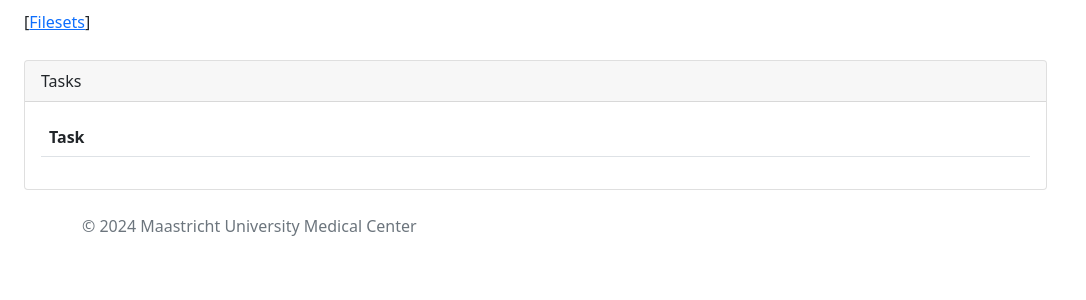
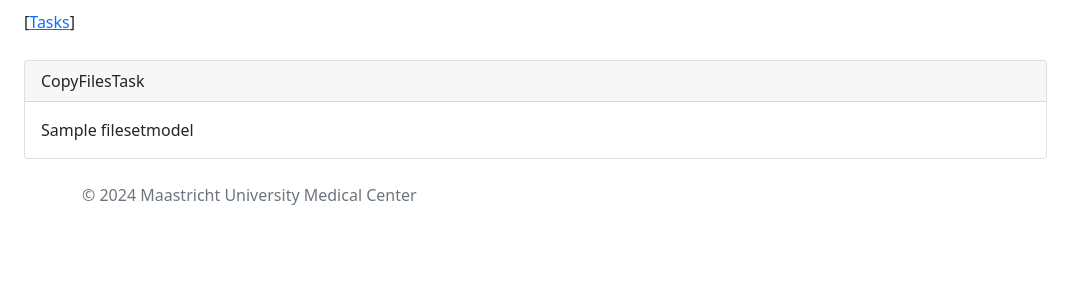
Before and after one commit to rbrecheisen/MosamaticWeb4, a Django app: page /tasks/copyfilestask in a window 1280 px wide. Shown: the part 58-358 px from the top of the page, without its empty margins (0-1086 px from the left). Run offline with Django 5.2, Linux system fonts and the light colour scheme; a user stored in the database is signed in; tables that the repository leaves empty hold one stand-in row (values such as "Sample post"); lists and menus that the app fills with data are empty; some libraries are stand-ins or nearby versions.

Commit message:
Task page with list of input filesets works

```diff
--- a/mosamaticweb4/src/mosamaticweb4/backend/app/managers/datamanager.py
+++ b/mosamaticweb4/src/mosamaticweb4/backend/app/managers/datamanager.py
@@ -28,7 +28,7 @@ class DataManager:
     @staticmethod
     def get_filesets(user):
         if not user.is_staff:
-            return FileSetModel.objects.filter(Q(owner=user) | Q(public=True))
+            return FileSetModel.objects.filter(Q(owner=user))
         return FileSetModel.objects.all()
 
     @staticmethod
--- a/mosamaticweb4/src/mosamaticweb4/backend/app/managers/taskmanager.py
+++ b/mosamaticweb4/src/mosamaticweb4/backend/app/managers/taskmanager.py
@@ -7,10 +7,10 @@ from ..tasks.taskregistry import TASK_REGISTRY
 
 class TaskManager:
     def __init__(self):
-        self._tasks = TASK_REGISTRY.keys()
+        self._tasks = []
 
-    def get_tasks(self):
-        return self._tasks
+    def get_task_names(self):
+        return TASK_REGISTRY.keys()
 
     def run_task(self, name):
         task_class = TASK_REGISTRY.get(name, None)
--- a/mosamaticweb4/src/mosamaticweb4/backend/app/tasks/taskregistry.py
+++ b/mosamaticweb4/src/mosamaticweb4/backend/app/tasks/taskregistry.py
@@ -3,7 +3,6 @@ from ..tasks.copyfilestask.copyfilestask import CopyFilesTask
 
 
 TASK_REGISTRY = {
-    'Task': (Task, ),
     'CopyFilesTask': (CopyFilesTask, ),
 }
 
--- a/mosamaticweb4/src/mosamaticweb4/backend/app/templates/fileset.html
+++ b/mosamaticweb4/src/mosamaticweb4/backend/app/templates/fileset.html
@@ -8,9 +8,7 @@
             <div class="card" style="margin-top: 10px;">
                 <div class="card-header">
                     Fileset <b>{{ fileset.name }}</b><br>
-                    <i style="font-size: small;">
-                        id: {{ fileset.id }}, owner: {{ fileset.owner }}, public: {{ fileset.public }}
-                    </i>
+                    <i style="font-size: small;">id: {{ fileset.id }}, owner: {{ fileset.owner }}</i>
                 </div>
                 <div class="card-body">
                     {% if user == fileset.owner or user.is_staff %}
--- a/mosamaticweb4/src/mosamaticweb4/backend/app/templates/tasks.html
+++ b/mosamaticweb4/src/mosamaticweb4/backend/app/templates/tasks.html
@@ -1,4 +1,5 @@
 {% extends "base.html" %}
+{% load extra_filters %}
 {% block content %}
 <div class="container-fluid">
     <div class="row"><p style="margin-top: 10px">[<a href="/filesets/">Filesets</a>]</p></div>
@@ -9,8 +10,8 @@
                 <div class="card-body">
                     <table class="table">
                         <tr><th style="width: 300px;">Task</th></tr>
-                        {% for task in tasks %}
-                            <tr><td><a href="{{ task.url_pattern }}">{{ task }}</a></td></tr>
+                        {% for task_name in task_names %}
+                            <tr><td><a href="/tasks/{{ task_name|lowercase }}">{{ task_name }}</a></td></tr>
                         {% endfor %}
                     </table>
                 </div>
--- a/mosamaticweb4/src/mosamaticweb4/backend/app/templates/tasks/copyfilestask.html
+++ b/mosamaticweb4/src/mosamaticweb4/backend/app/templates/tasks/copyfilestask.html
@@ -7,6 +7,9 @@
             <div class="card" style="margin-top: 10px;">
                 <div class="card-header">CopyFilesTask</div>
                 <div class="card-body">
+                    {% for fileset in filesets %}
+                        {{ fileset.name }}<br>
+                    {% endfor %}
                 </div>
             </div>
         </div>
--- a/mosamaticweb4/src/mosamaticweb4/backend/app/templatetags/extra_filters.py
+++ b/mosamaticweb4/src/mosamaticweb4/backend/app/templatetags/extra_filters.py
@@ -8,3 +8,9 @@ register = template.Library()
 @stringfilter
 def endswith(text, postfix):
     return text.endswith(postfix)
+
+
+@register.filter
+@stringfilter
+def lowercase(text):
+    return text.lower()
--- a/mosamaticweb4/src/mosamaticweb4/backend/app/views.py
+++ b/mosamaticweb4/src/mosamaticweb4/backend/app/views.py
@@ -73,14 +73,19 @@ def logs(request):
 @login_required
 def tasks(request):
     manager = TaskManager()
-    return render(request, 'tasks.html', context={'tasks': manager.get_tasks()})
+    return render(request, 'tasks.html', context={'task_names': manager.get_task_names()})
 
 
 @login_required
 def task(request, task_name):
-    manager = TaskManager()
-    manager.run_task(task_name)
-    return render(request, 'tasks.html', context={'tasks': []})
+    if request.method == 'POST':
+        manager = TaskManager()
+        manager.run_task(task_name)
+        return render(request, 'tasks.html', context={'tasks': []})
+    manager = DataManager()
+    return render(request, f'tasks/{task_name}.html', context={
+        'filesets': manager.get_filesets(request.user)
+    })
 
 
 @login_required
```
